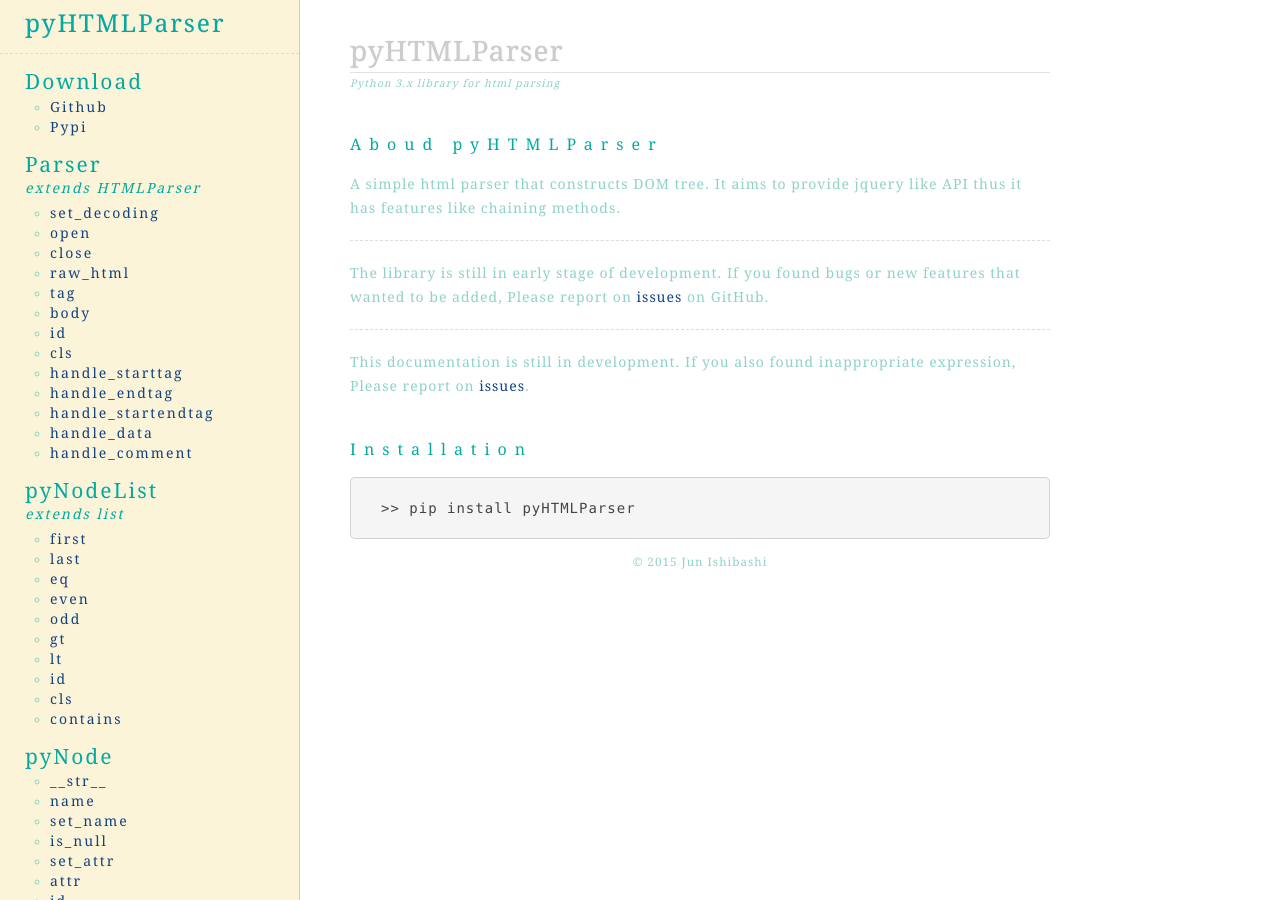
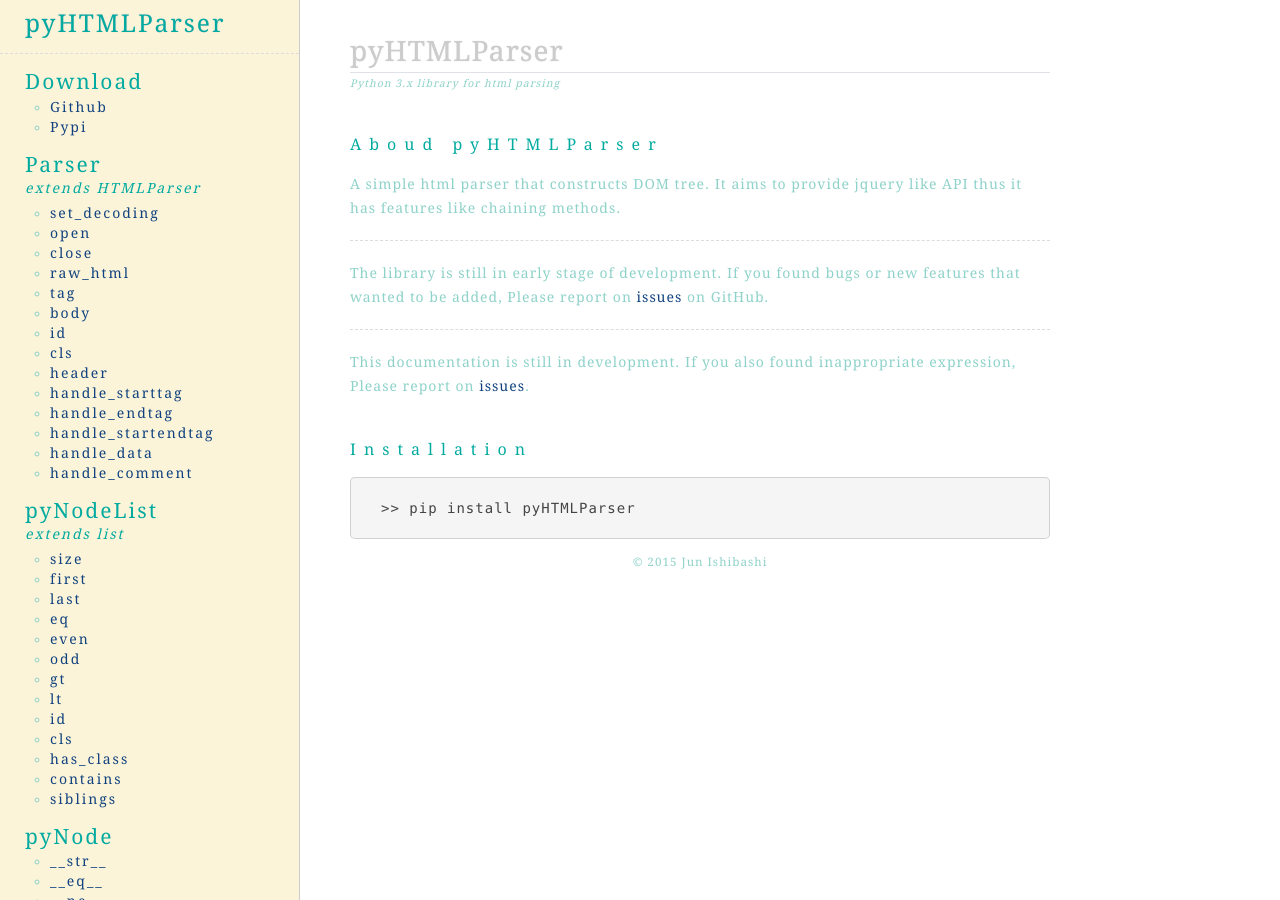
Before and after one commit to ishibashijun/ishibashijun.github.com, a Jekyll site: the page built from pyHTMLParser/index.html, in a window 1280 px wide and 900 px high. Built offline with Jekyll 4.4.1, drawn with Linux system fonts in a browser that asks for light colours.

Commit message:
updated: new links

```diff
--- a/_includes/themes/custom/pyHTMLParser.html
+++ b/_includes/themes/custom/pyHTMLParser.html
@@ -36,6 +36,7 @@
             <li><a href="{{ BASE_PATH }}/pyHTMLParser/parser/body.html">body</a></li>
             <li><a href="{{ BASE_PATH }}/pyHTMLParser/parser/id.html">id</a></li>
             <li><a href="{{ BASE_PATH }}/pyHTMLParser/parser/cls.html">cls</a></li>
+            <li><a href="{{ BASE_PATH }}/pyHTMLParser/parser/header.html">header</a></li>
             <li><a href="{{ BASE_PATH }}/pyHTMLParser/parser/handle_starttag.html">handle_starttag</a></li>
             <li><a href="{{ BASE_PATH }}/pyHTMLParser/parser/handle_endtag.html">handle_endtag</a></li>
             <li><a href="{{ BASE_PATH }}/pyHTMLParser/parser/handle_startendtag.html">handle_startendtag</a></li>
@@ -45,6 +46,7 @@
         <h2>pyNodeList</h2>
         <h4><span>extends list</span></h4>
         <ul>
+            <li><a href="{{ BASE_PATH }}/pyHTMLParser/pyNodeList/size.html">size</a></li>
             <li><a href="{{ BASE_PATH }}/pyHTMLParser/pyNodeList/first.html">first</a></li>
             <li><a href="{{ BASE_PATH }}/pyHTMLParser/pyNodeList/last.html">last</a></li>
             <li><a href="{{ BASE_PATH }}/pyHTMLParser/pyNodeList/eq.html">eq</a></li>
@@ -54,11 +56,15 @@
             <li><a href="{{ BASE_PATH }}/pyHTMLParser/pyNodeList/lt.html">lt</a></li>
             <li><a href="{{ BASE_PATH }}/pyHTMLParser/pyNodeList/id.html">id</a></li>
             <li><a href="{{ BASE_PATH }}/pyHTMLParser/pyNodeList/cls.html">cls</a></li>
+            <li><a href="{{ BASE_PATH }}/pyHTMLParser/pyNodeList/has_class.html">has_class</a></li>
             <li><a href="{{ BASE_PATH }}/pyHTMLParser/pyNodeList/contains.html">contains</a></li>
+            <li><a href="{{ BASE_PATH }}/pyHTMLParser/pyNodeList/siblings.html">siblings</a></li>
         </ul>
         <h2>pyNode</h2>
         <ul>
             <li><a href="{{ BASE_PATH }}/pyHTMLParser/pyNode/str.html">__str__</a></li>
+            <li><a href="{{ BASE_PATH }}/pyHTMLParser/pyNode/eq.html">__eq__</a></li>
+            <li><a href="{{ BASE_PATH }}/pyHTMLParser/pyNode/ne.html">__ne__</a></li>
             <li><a href="{{ BASE_PATH }}/pyHTMLParser/pyNode/name.html">name</a></li>
             <li><a href="{{ BASE_PATH }}/pyHTMLParser/pyNode/set_name.html">set_name</a></li>
             <li><a href="{{ BASE_PATH }}/pyHTMLParser/pyNode/is_null.html">is_null</a></li>
@@ -84,6 +90,7 @@
             <li><a href="{{ BASE_PATH }}/pyHTMLParser/pyNode/child.html">child</a></li>
             <li><a href="{{ BASE_PATH }}/pyHTMLParser/pyNode/next_all.html">next_all</a></li>
             <li><a href="{{ BASE_PATH }}/pyHTMLParser/pyNode/prev_all.html">prev_all</a></li>
+            <li><a href="{{ BASE_PATH }}/pyHTMLParser/pyNode/siblings.html">siblings</a></li>
         </ul>
         <h2>Links</h2>
         <ul>
```
